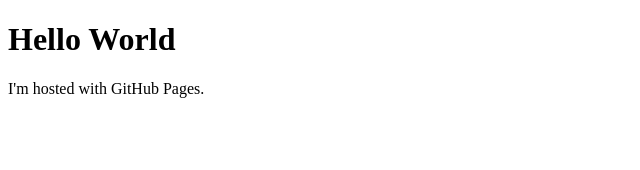
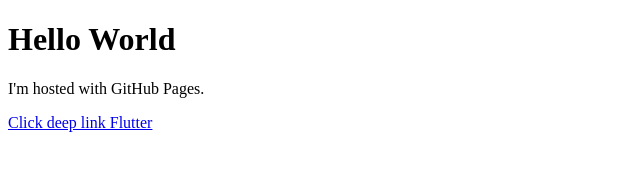
Before and after one commit to DmitryDevel0per/.github.io, a plain HTML site: page index.html in a window 1280 px wide. Shown: the whole page, without its empty margins (0-640 px from the left). Drawn offline with Linux system fonts and the light colour scheme.

Commit message:
Update index.html

```diff
--- a/index.html
+++ b/index.html
@@ -3,5 +3,6 @@
 <body>
 <h1>Hello World</h1>
 <p>I'm hosted with GitHub Pages.</p>
+  <a href="https://dmitrydevel0per.github.io//">Click deep link Flutter</a>
 </body>
 </html>
```
